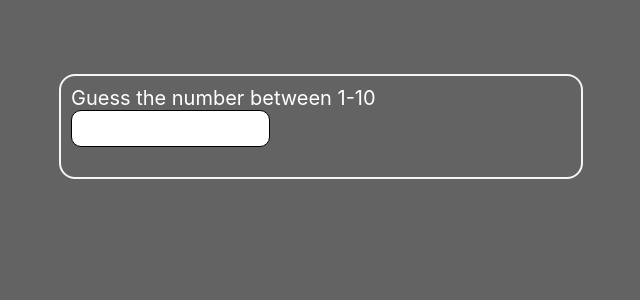
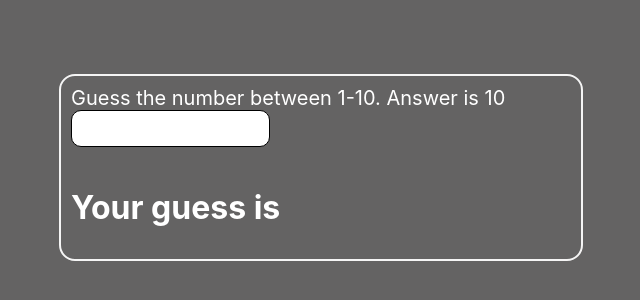
Before and after one commit to rasathuraikaran/react, a React (Create React App) app: page / in a window 1280 px wide. Shown: the part 118-418 px from the top of the page, without its empty margins (319-959 px from the left). Built offline with nearby package versions, Linux system fonts and the light colour scheme.

Commit message:
game feature added

```diff
--- a/src/App.js
+++ b/src/App.js
@@ -1,19 +1,34 @@
 import "./App.css";
+import Result from "./Result"; // Import the Result component
 import React, { useState } from "react";
+
+const snum = Math.floor(Math.random() * 10) + 1; // Generate a random number between 1-10
+
 function App() {
- const [term, setTerm] = useState("");
+ const [term, setTerm] = useState(""); // State to hold the user's guess
 
  function handleChange(e) {
-  setTerm(e.target.value);
+  setTerm(e.target.value); // Update the state when the user types
  }
+
  return (
   <div className="container">
    <div className="header">
-    <label htmlFor="term">Guess the number between 1-10</label>
+    <label htmlFor="term">
+     Guess the number between 1-10. Answer is {snum}
+    </label>
     <br />
-    <input type="text" id="term" name="term" onChange={handleChange} />
+    <input
+     type="number"
+     id="term"
+     name="term"
+     onChange={handleChange}
+     value={term}
+    />
    </div>
+   <Result snum={snum} term={term} />
   </div>
  );
 }
+
 export default App;
--- /dev/null
+++ b/src/Result.js
@@ -0,0 +1,26 @@
+import React from "react";
+
+// Destructure the props to get snum and term
+function Result({ snum, term }) {
+ let result = ""; // Initialize result as an empty string
+
+ // Check if the term is a valid number before proceeding
+ if (term) {
+  const guess = parseInt(term, 10); // Convert the term to an integer
+  if (isNaN(guess)) {
+   result = "Please enter a valid number!";
+  } else {
+   if (snum < guess) {
+    result = "Lower";
+   } else if (snum > guess) {
+    result = "Higher";
+   } else {
+    result = "Success!";
+   }
+  }
+ }
+
+ return <h1>Your guess is {result}</h1>;
+}
+
+export default Result;
```
